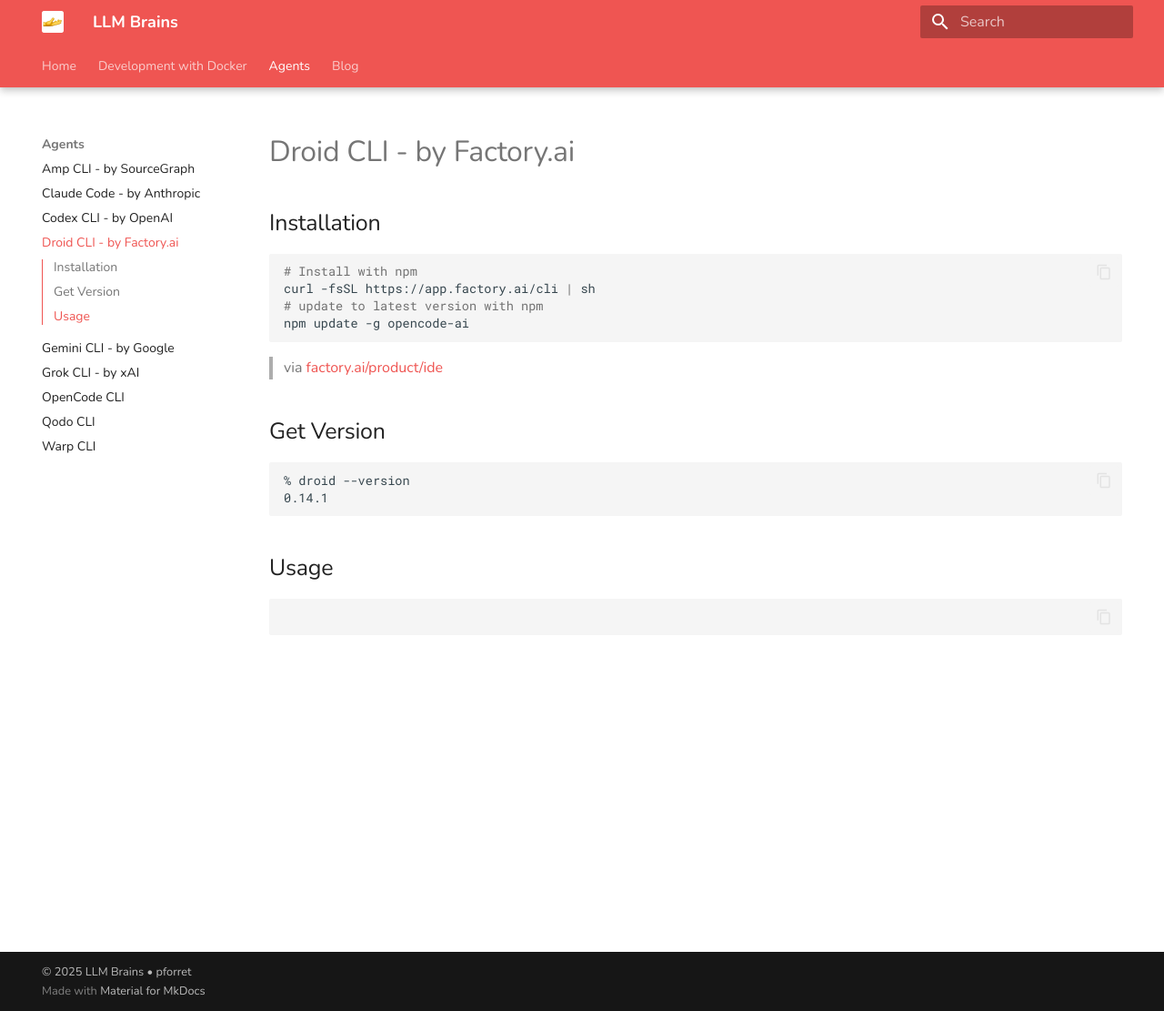
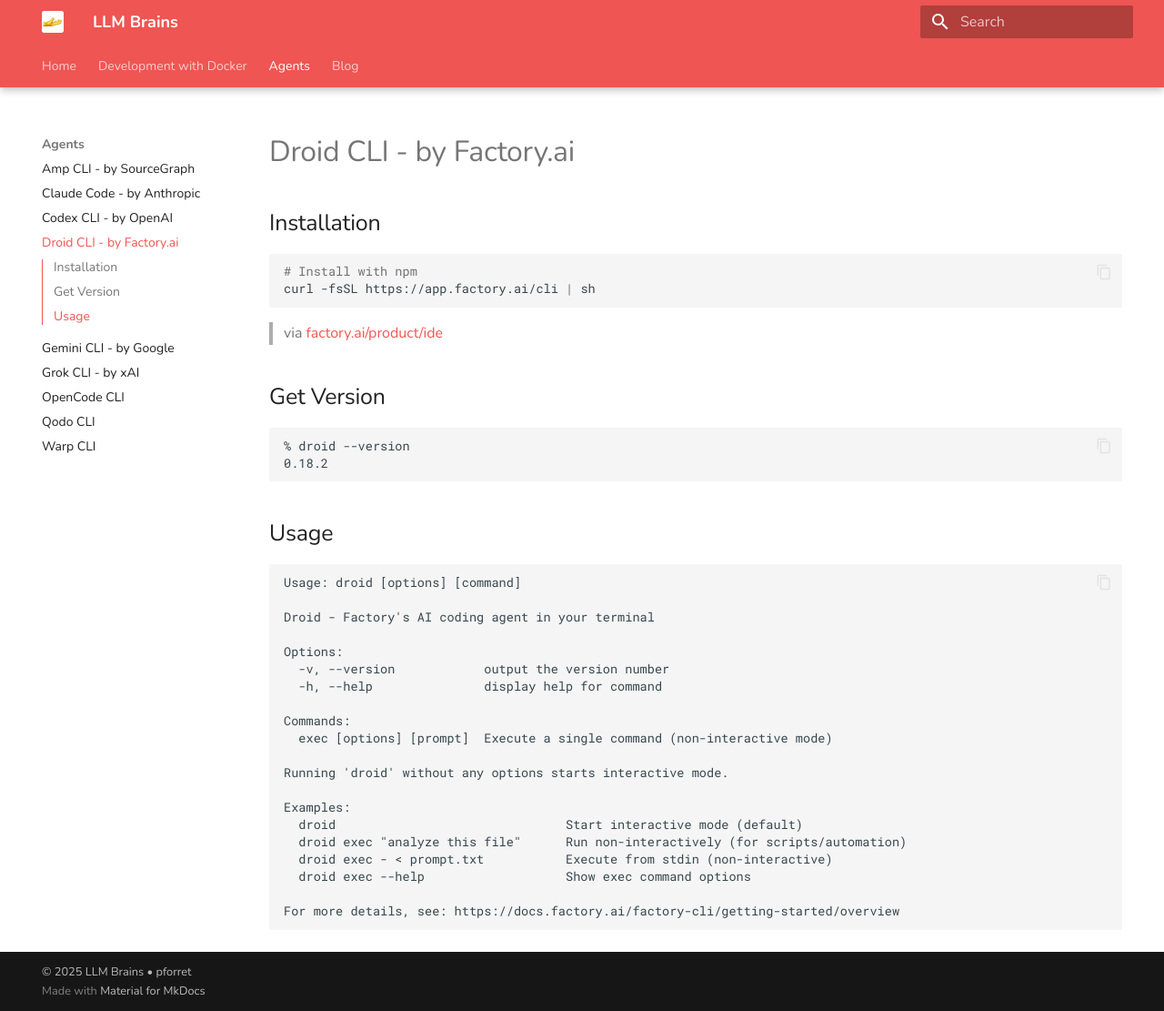
Before and after one commit to toolstud-io/LlmBrains, an MkDocs documentation site: the page built from docs/agents/droid.md, in a window 1280 px wide and 1111 px high. Shown: the whole window at 91% size. Built offline with MkDocs 1.6.1 and Material for MkDocs 9.7.7, drawn with Linux system fonts in a browser that asks for light colours.

Commit message:
CHANGES: agents/droid.md(M) -

````diff
--- a/docs/agents/droid.md
+++ b/docs/agents/droid.md
@@ -5,8 +5,6 @@
 ```shell
 # Install with npm
 curl -fsSL https://app.factory.ai/cli | sh
-# update to latest version with npm
-npm update -g opencode-ai
 ```
 
 > via [factory.ai/product/ide](https://factory.ai/product/ide)
@@ -16,10 +14,29 @@
 
 ```
 % droid --version
-0.14.1
+0.18.2
 ```
 
 ## Usage
 ```
+Usage: droid [options] [command]
 
+Droid - Factory's AI coding agent in your terminal
+
+Options:
+  -v, --version            output the version number
+  -h, --help               display help for command
+
+Commands:
+  exec [options] [prompt]  Execute a single command (non-interactive mode)
+
+Running 'droid' without any options starts interactive mode.
+
+Examples:
+  droid                               Start interactive mode (default)
+  droid exec "analyze this file"      Run non-interactively (for scripts/automation)
+  droid exec - < prompt.txt           Execute from stdin (non-interactive)
+  droid exec --help                   Show exec command options
+
+For more details, see: https://docs.factory.ai/factory-cli/getting-started/overview
 ```
````
Also changed, not shown: site/agents/droid/index.html, site/feed_rss_created.xml, site/feed_rss_updated.xml, site/search/search_index.json.
